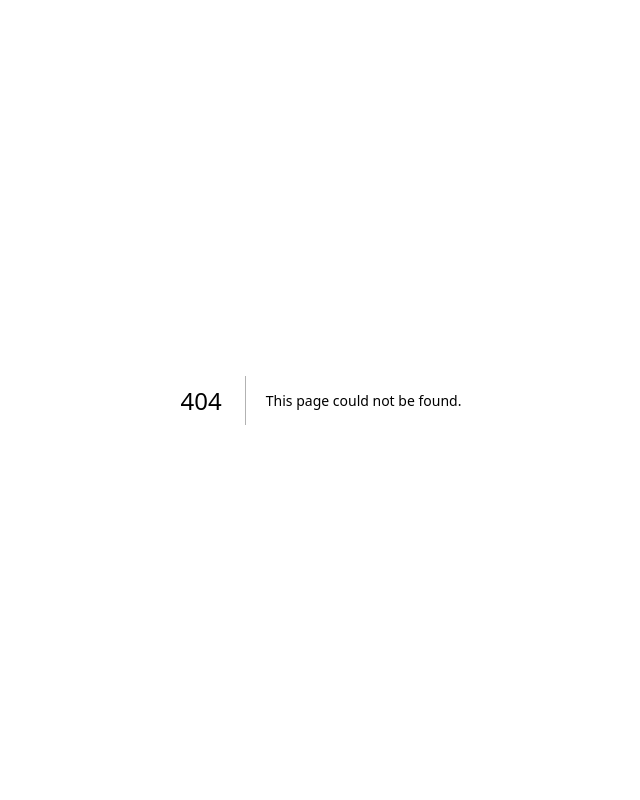
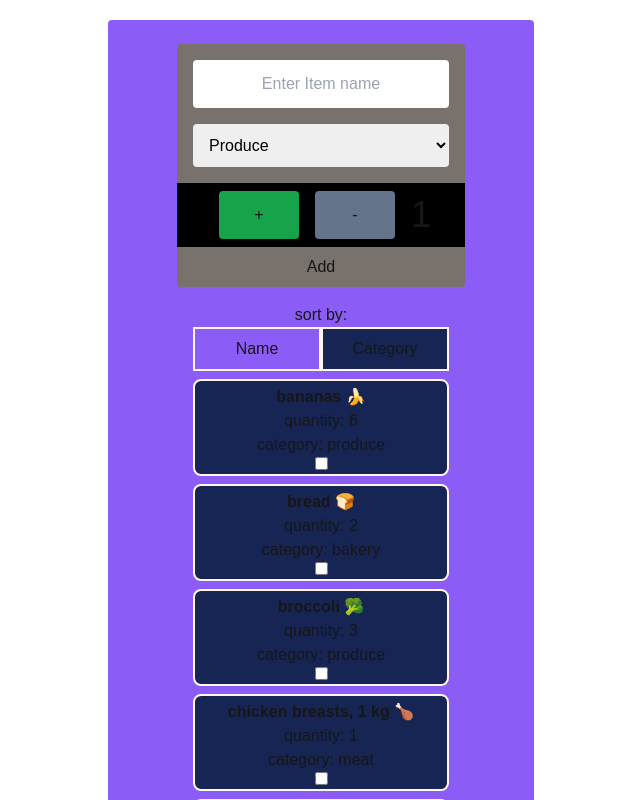
Before and after one commit to Skylar4/cprg306-assignments, a Next.js app: page /week-7 in a window 1280 px wide. Before the commit this address had no page. Shown: the top 800 px of the page, without its empty margins (319-959 px from the left). Built offline with nearby package versions, Linux system fonts and the light colour scheme.

Commit message:
finished week 7

```diff
--- a/app/page.js
+++ b/app/page.js
@@ -22,6 +22,9 @@ export default function Home() {
       <li>
       <Link href="./week-6/" className={linkStyles}>week 6 - assignment</Link>
       </li>
+      <li>
+      <Link href="./week-7/" className={linkStyles}>week 7 - assignment</Link>
+      </li>
       </ul>
 
     </main>
--- /dev/null
+++ b/app/week-7/item-list.js
@@ -0,0 +1,77 @@
+"use client"
+import { useState } from "react";
+import Item from "./item";
+import items from "./items";
+
+export default function ItemList({itemArray}){
+const [sortby, setsortby] = useState("Name");
+if (sortby === "Name"){
+  itemArray.sort((a,b) =>{
+  const nameA = a.name;
+  const nameB = b.name;
+  if (nameA > nameB){
+    return 1;
+  }
+  if (nameA < nameB){
+    return -1;
+  }
+  return 0;
+}
+);
+}
+if (sortby ==="category"){
+    itemArray.sort((a,b) =>{
+    const categoryA = a.category;
+    const categoryB = b.category;
+    if (categoryA > categoryB){
+      return 1;
+    }
+    if (categoryA < categoryB){
+      return -1;
+    }
+    return 0;
+  }
+  );
+
+}
+
+let namebutton = "p-2 bg-blue-950 border-orange-50 border-2 w-32";
+let categorybutton = "p-2 bg-blue-950 border-orange-50 border-2 w-32";
+if (sortby === "Name"){
+  namebutton = "p-2 bg-gray border-orange-50 border-2 w-32"
+}
+if (sortby === "category"){
+  categorybutton = "p-2 bg-gray border-orange-50 border-2 w-32"
+}
+const setSortToCat = () => {
+  return setsortby("category");
+}
+const setSortToName = () => {
+  return setsortby("Name");
+}
+
+    return(
+        <main className = " flex justify-center items-center text-center">
+          <div>
+          <div >
+            <h2>sort by:</h2>
+            <button onClick = {setSortToName} className = {namebutton}>
+              Name
+
+            </button>
+            <button onClick = {setSortToCat} className = {categorybutton}>
+              Category
+
+            </button>
+            </div>
+          {
+
+                itemArray.map((item) => ( <Item aItem={item}/> ))
+          }
+
+
+
+        </div>
+        </main>
+    );
+}
--- /dev/null
+++ b/app/week-7/item.js
@@ -0,0 +1,12 @@
+import Input from "postcss/lib/input"
+export default function Item({aItem}){
+    const{id,name,quantity,category } = aItem
+    return(
+        <div className="m-2 bg-blue-950 border-orange-50 border-2 w-64 p-1 rounded-lg" style={{display: "flex",flexDirection:"column", alignItems:"center", justifyContent:"center"}}>
+            <h1><b>{name}</b></h1>
+            <p>quantity: {quantity}</p>
+            <p>category: {category}</p>
+            <input type="checkbox" />
+        </div>
+    )
+}
--- /dev/null
+++ b/app/week-7/items.json
@@ -0,0 +1,74 @@
+[
+    {
+      "id": "1h2GJKH12gkHG31h1H",
+      "name": "milk, 4 L 🥛",
+      "quantity": 1,
+      "category": "dairy"
+    },
+    {
+      "id": "2KJH3k2j3H1k2J3K1H",
+      "name": "bread 🍞",
+      "quantity": 2,
+      "category": "bakery"
+    },
+    {
+      "id": "3h2KJH3k2j3H1k2J3",
+      "name": "eggs, dozen 🥚",
+      "quantity": 2,
+      "category": "dairy"
+    },
+    {
+      "id": "4k2J3K1H2GJKH12gk",
+      "name": "bananas 🍌",
+      "quantity": 6,
+      "category": "produce"
+    },
+    {
+      "id": "5H1h1H2KJH3k2j3H",
+      "name": "broccoli 🥦",
+      "quantity": 3,
+      "category": "produce"
+    },
+    {
+      "id": "6H1k2J3K1H2GJKH1",
+      "name": "chicken breasts, 1 kg 🍗",
+      "quantity": 1,
+      "category": "meat"
+    },
+    {
+      "id": "7gkHG31h1H2KJH3k",
+      "name": "pasta sauce 🍝",
+      "quantity": 3,
+      "category": "canned goods"
+    },
+    {
+      "id": "8j3H1k2J3K1H2GJK",
+      "name": "spaghetti, 454 g 🍝",
+      "quantity": 2,
+      "category": "dry goods"
+    },
+    {
+      "id": "9H12gkHG31h1H2KJ",
+      "name": "toilet paper, 12 pack 🧻",
+      "quantity": 1,
+      "category": "household"
+    },
+    {
+      "id": "10H3k2j3H1k2J3K1",
+      "name": "paper towels, 6 pack",
+      "quantity": 1,
+      "category": "household"
+    },
+    {
+      "id": "11k2J3K1H2GJKH12",
+      "name": "dish soap 🍽️",
+      "quantity": 1,
+      "category": "household"
+    },
+    {
+      "id": "12GJKH12gkHG31h1",
+      "name": "hand soap 🧼",
+      "quantity": 4,
+      "category": "household"
+    }
+  ]
--- /dev/null
+++ b/app/week-7/new-item.js
@@ -0,0 +1,104 @@
+"use client"
+import { useState } from "react"
+
+export default function NewItem({addNewItemFunc}){
+
+    const [quantity, setQuantity] = useState(1);
+    const [name, setName] = useState("");
+    const [category, setCategory] = useState("produce");
+
+
+
+
+
+    const incrementQuantity = () =>{
+        let currentquantity = quantity;
+        if (currentquantity < 20){
+        return setQuantity(currentquantity + 1);
+        }
+    }
+    const decrementQuantity = () =>{
+        let currentquantity = quantity;
+        if (currentquantity > 1){
+        return setQuantity(currentquantity - 1);
+        }
+    }
+    const handleSubmit = (event)=> {
+
+        event.preventDefault();
+        const item = {
+            name: name,
+            quantity: quantity,
+            category: category
+          };
+          addNewItemFunc(item);
+          setName("");
+          setQuantity("");
+          setCategory("");
+
+    }
+
+    const handlenamechange =(event) =>{
+        setName(event.target.value);
+
+    }
+    const handlecategorychange =(event) =>{
+        setCategory(event.target.value);
+    }
+
+
+
+    let plusbutton = "p-3  bg-green-600 m-2 rounded w-20";
+    let minusbutton = "p-3 bg-red-600 m-2 rounded w-20";
+    if (quantity == 20){
+        plusbutton = "p-3 ml-10 bg-slate-500 m-2 rounded w-20"
+    }
+    if (quantity == 1){
+        minusbutton = "p-3 bg-slate-500 m-2 rounded w-20"
+    }
+    return(
+        <main className="bg-stone-500 w-72 h-auto flex-col  rounded ">
+            <form onSubmit = {handleSubmit} className="flex flex-col w-full items-center">
+                <input
+                type= "text"
+                onChange={handlenamechange}
+                value={name}
+                placeholder = "Enter Item name"
+                style={{color: 'black'}}
+                className="p-3 w-64 text-center mt-4 rounded"
+                required ></input>
+
+                <select
+                style={{color: 'black'}}
+                value ={category}
+                className = "p-3 mt-4 mb-4 rounded w-64"
+                onChange={handlecategorychange}>
+                    <option>Produce</option>
+                    <option>Dairy</option>
+                    <option>Bakery</option>
+                    <option>Meat</option>
+                    <option>Frozen Food</option>
+                    <option>Canned Goods</option>
+                    <option>Beverages</option>
+                    <option>Snacks</option>
+                    <option>Household</option>
+                    <option>Other</option>
+
+                </select>
+
+
+
+            <div className=" flex flex-row items-center justify-center bg-black w-full ">
+
+            <button onClick={incrementQuantity} className={plusbutton} type= "button" >+</button>
+            <button onClick={decrementQuantity} className={minusbutton} type="button">-</button>
+            <p className="text-4xl ml-2">{quantity}</p>
+            </div>
+            <button className="w-full h-10 rounded hover:bg-green-400" type="submit" value="submit" >
+                Add
+            </button>
+            </form>
+
+        </main>
+    )
+}
--- /dev/null
+++ b/app/week-7/page.js
@@ -0,0 +1,28 @@
+"use client"
+import Item from "./item";
+import ItemList from "./item-list";
+import NewItem from "./new-item";
+import ItemData from "./items";
+import { useState } from "react";
+
+export default function Page(){
+
+    let itemArray = ItemData.map((item) => ({...item}) );
+    const [itemList , setItemList] = useState(itemArray);
+    const AddItem = (item) => {
+        setItemList([...itemList,item])
+    }
+    return(
+        //make sure to put in some styling
+        <main className="flex justify-center items-center content-center ">
+            <div className="p-6 rounded bg-violet-500  w-1/3 m-5">
+                <div className="flex justify-center items-center" >
+                <NewItem addNewItemFunc={AddItem} />
+                </div>
+                <div className="mt-4">
+                <ItemList itemArray={itemList} />
+                </div>
+            </div>
+        </main>
+    )
+}
```
